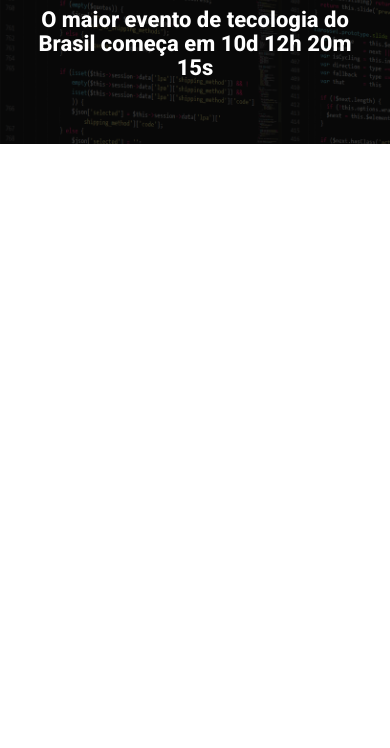
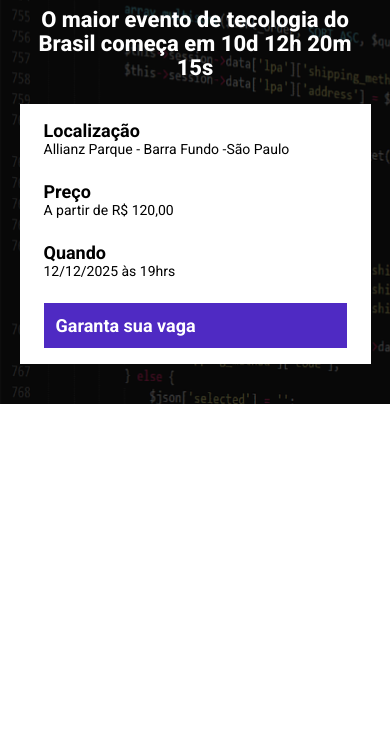
Before and after one commit to rafaelscdev/projeto_aniversario, a website built with Parcel: page src/index.html in a window 390 px wide. Shown: the part 96-844 px from the top of the page. Built offline with nearby package versions, Linux system fonts and the light colour scheme.

Commit message:
infosBar_and_buttons

```diff
--- a/src/index.html
+++ b/src/index.html
@@ -18,6 +18,25 @@
             <p class="hero__text">
                 O maior evento de tecologia do Brasil começa em 10d 12h 20m 15s
             </p>
+            <div class="infos-bar">
+                <ul class="infos-bar__infos">
+                    <li class="infos-bar__infos__item">
+                        <b>Localização</b>
+                        Allianz Parque - Barra Fundo -São Paulo
+                    </li>
+                    <li class="infos-bar__infos__item">
+                        <b>Preço</b>
+                        A partir de R$ 120,00
+                    </li>
+                    <li class="infos-bar__infos__item">
+                        <b>Quando</b>
+                        12/12/2025 às 19hrs
+                    </li>
+                </ul>
+                <a href="#" class="button button--primary">
+                    Garanta sua vaga
+                </a>
+            </div>
         </div>
     </header>
 
--- /dev/null
+++ b/src/styles/components/_buttons.scss
@@ -0,0 +1,23 @@
+.button {
+    padding: 12px;
+    font-size: 18px;
+    font-weight: bold;
+    text-decoration: none;
+    text-align: center;
+    white-space: nowrap;
+
+    &--primary {
+        color: #fff;
+        background-color: #4F2AC3;
+    }
+
+    @media (max-width: 640px) {
+        display: block;
+        width: 100%;
+    }
+
+    @media (max-width: 1024px) {
+        display: flex;
+        align-items: center;
+    }
+}
--- /dev/null
+++ b/src/styles/components/_infos_bar.scss
@@ -0,0 +1,40 @@
+.infos-bar {
+    padding: 16px 24px;
+    background-color: #fff;
+    display: flex;
+    justify-content: space-between;
+
+    &__infos {
+        display: flex;
+        gap: 40px;
+
+        &__item {
+            font-size: 14px;
+            color: #000;
+
+            b {
+                color: #000;
+                font-size: 18px;
+                display: block;
+            }
+        }
+    }
+
+    @media (max-width: 640px) {
+        display: block;
+
+        &__infos {
+            display: block;
+
+            &__item {
+                margin-bottom: 24px;
+            }
+        }
+    }
+
+    @media (max-width: 1024px) {
+        &__infos {
+            gap: 16px;
+        }
+    }
+}
--- a/src/styles/main.scss
+++ b/src/styles/main.scss
@@ -1,4 +1,6 @@
 @use 'hero';
+@use 'components/infos_bar';
+@use 'components/buttons';
 
 * {
     margin: 0;
@@ -6,6 +8,7 @@
     box-sizing: border-box;
     font-family: Roboto, sans-serif;
     color: #fff;
+    list-style: none;
 }
 
 .container {
```
